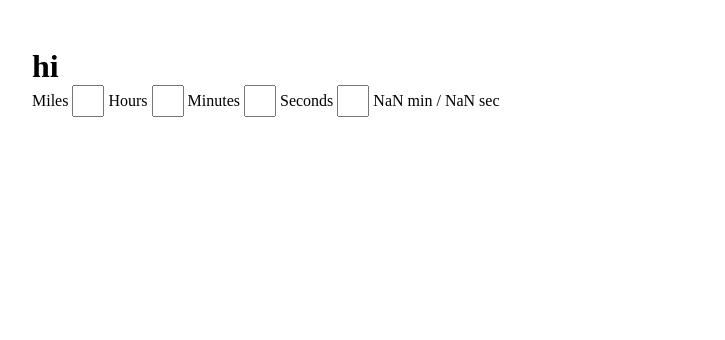
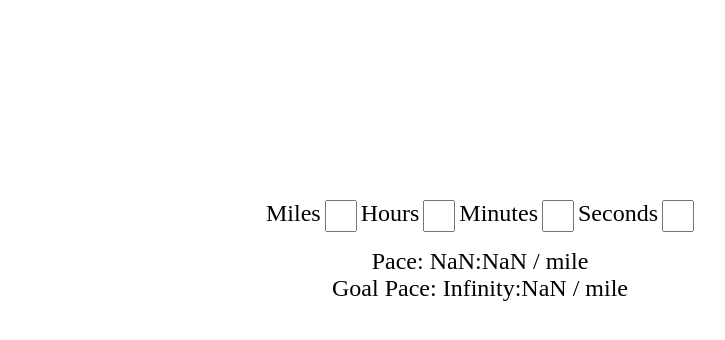
Before and after one commit to bowen-anth/marathon-time-converter, a React (Vite) app: page / in a window 1280 px wide. Shown: the top 340 px of the page, without its empty margins (160-885 px from the left). Built offline with nearby package versions, Linux system fonts and the light colour scheme.

Commit message:
css for pace and goal pace

```diff
--- a/src/App.css
+++ b/src/App.css
@@ -1,6 +1,13 @@
 .main {
-  width: 70%;
-  margin: 3rem auto;
+  /* width: 70%; */
+  margin: 25vh auto;
+  /* display: flex; */
+  /* align-content: center;
+  justify-content: center;
+  text-align: center;
+  align-self: center;
+  align-items: center; */
+  font-size: 1.5rem;
 }
 
 .input-class {
@@ -24,6 +31,16 @@ input[type=number] {
 
 .user-input-container {
   display: flex;
+  justify-content: center;
   gap: .25rem;
-  align-items: center;
+  flex-grow: 1;
+  /* align-items: center; */
 }
+
+.time-per-distance-container {
+  display: flex;
+  justify-content: center;
+  flex-direction: column;
+  text-align: center;
+  margin-top: 1rem;
+}
--- a/src/components/Time_Converter.jsx
+++ b/src/components/Time_Converter.jsx
@@ -8,7 +8,7 @@ export default function Time_Converter() {
         seconds: ""
     })
 
-    let calcTime
+
     let totalSeconds
 
     console.log(time)
@@ -35,18 +35,21 @@ export default function Time_Converter() {
     const calcTimePerMile = () => {
         const minutes = Math.floor((totalSeconds / 60 ) / time.miles)
         const seconds = Math.round(((totalSeconds / 60 ) / time.miles - minutes) * 60)
-        const timePerMile = `${minutes} min / ${seconds} sec`
+        const timePerMile = `${minutes}:${seconds} / mile`
         return timePerMile
     }
 
     const calcTimePerMileForRecord = () => {
-
+        const recordTimeCompare = 7200 - totalSeconds
+        const minutes = Math.floor((recordTimeCompare / 60 ) / time.miles)
+        const seconds = Math.round(((recordTimeCompare / 60 ) / time.miles - minutes) * 60)
+        const timePerMileForRecord = `${minutes}:${seconds} / mile`
+        return timePerMileForRecord
     }
-
+console.log(calcTimePerMileForRecord())
     return (
         <>
             <main className="main">
-                <h1>hi</h1>
                     <div className="user-input-container">
                         {/* Miles */}
                         <label htmlFor="miles">Miles</label>
@@ -85,8 +88,11 @@ export default function Time_Converter() {
                         onChange={handleChange}
                         >
                         </input>
-                        <div>{calcTimePerMile()}</div>
                 </div>
+                <div className="time-per-distance-container">
+                            <span>Pace: {calcTimePerMile()}</span>
+                            <span>Goal Pace: {calcTimePerMileForRecord()}</span>
+                        </div>
             </main>
         </>
     )
```
